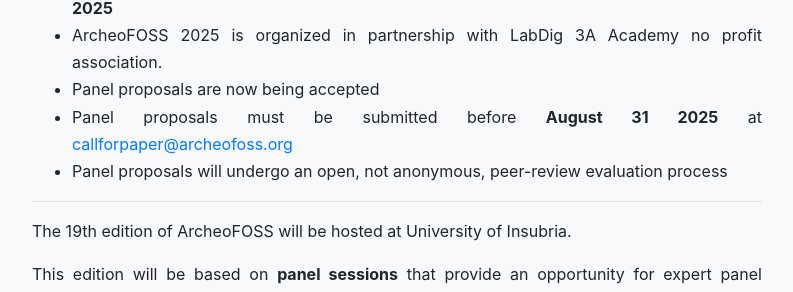
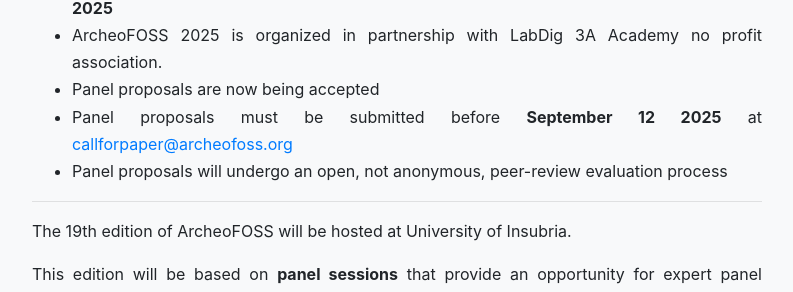
Before and after one commit to archeofoss/archeofoss, a Jekyll site: the page built from 2025/call-for-panels.md, in a window 1280 px wide and 1400 px high, scrolled down 257 px. Shown: the part 153-445 px from the top of the window, without its empty margins (243-1036 px from the left). Built offline with Jekyll 4.4.1, drawn with Linux system fonts in a browser that asks for light colours; nearby versions of some CDN libraries; some of the changed text lies outside the part shown.

Commit message:
call for panels is extended until September 12th 2025

```diff
--- a/2025/call-for-panels.md
+++ b/2025/call-for-panels.md
@@ -11,7 +11,7 @@
 - ArcheoFOSS 2025 will be held at University of Insubria - (Varese) **27th - 28th November 2025**
 - ArcheoFOSS 2025 is organized in partnership with LabDig 3A Academy no profit association.
 - Panel proposals are now being accepted
-- Panel proposals must be submitted before **August 31 2025** at [callforpaper@archeofoss.org](mailto:callforpaper@archeofoss.org)
+- Panel proposals must be submitted before **September 12 2025** at [callforpaper@archeofoss.org](mailto:callforpaper@archeofoss.org)
 - Panel proposals will undergo an open, not anonymous, peer-review evaluation process
 
 ---
@@ -48,6 +48,6 @@
 
 Proposals for panels **must** fully comply with the ArcheoFOSS mission, regarding free and open source software or hardware, open processes, open data, open science in the archaeological or more generally in the heritage domain.
 
-Proposals must be submitted via email, at [callforpaper@archeofoss.org](mailto:callforpaper@archeofoss.org) before **August 17 2025**, and must be licensed as CC-BY.
+Proposals must be submitted via email, at [callforpaper@archeofoss.org](mailto:callforpaper@archeofoss.org) before **September 12 2025**, and must be licensed as CC-BY.
 
 A maximum of **10 panels** will be accepted.
```
Also changed, not shown: 2025/index.md (+2 -0 lines).
